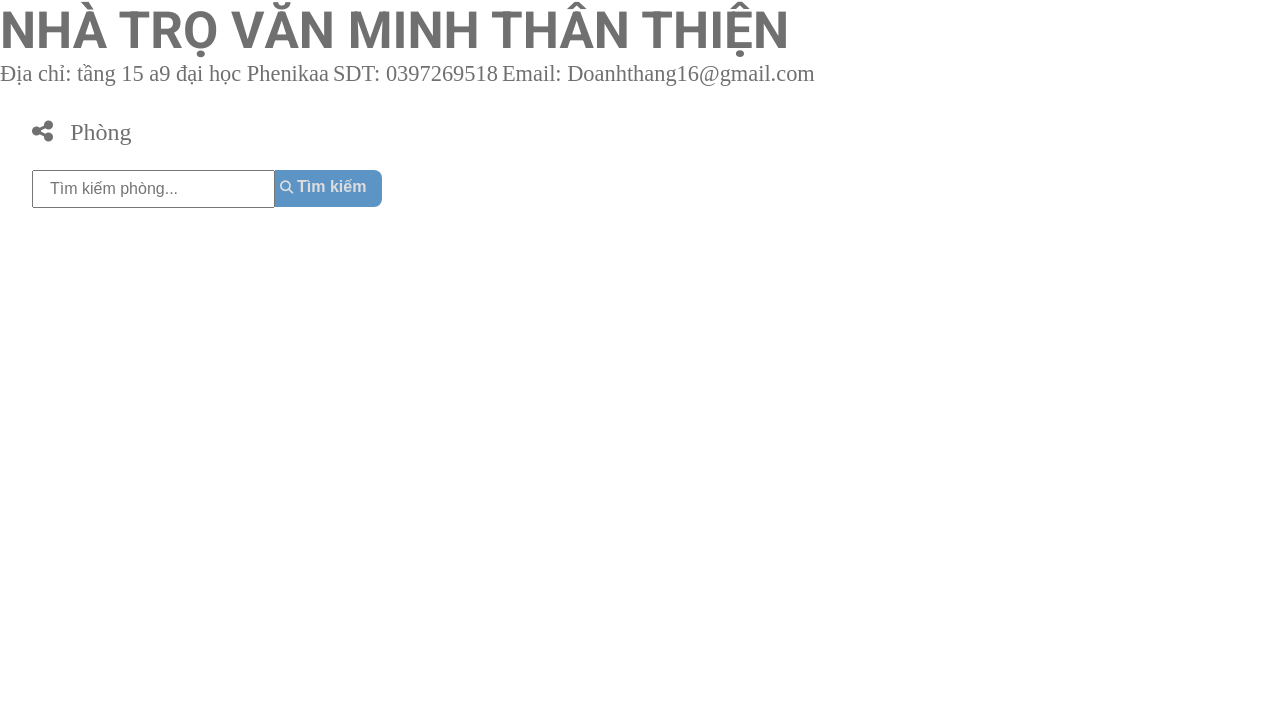
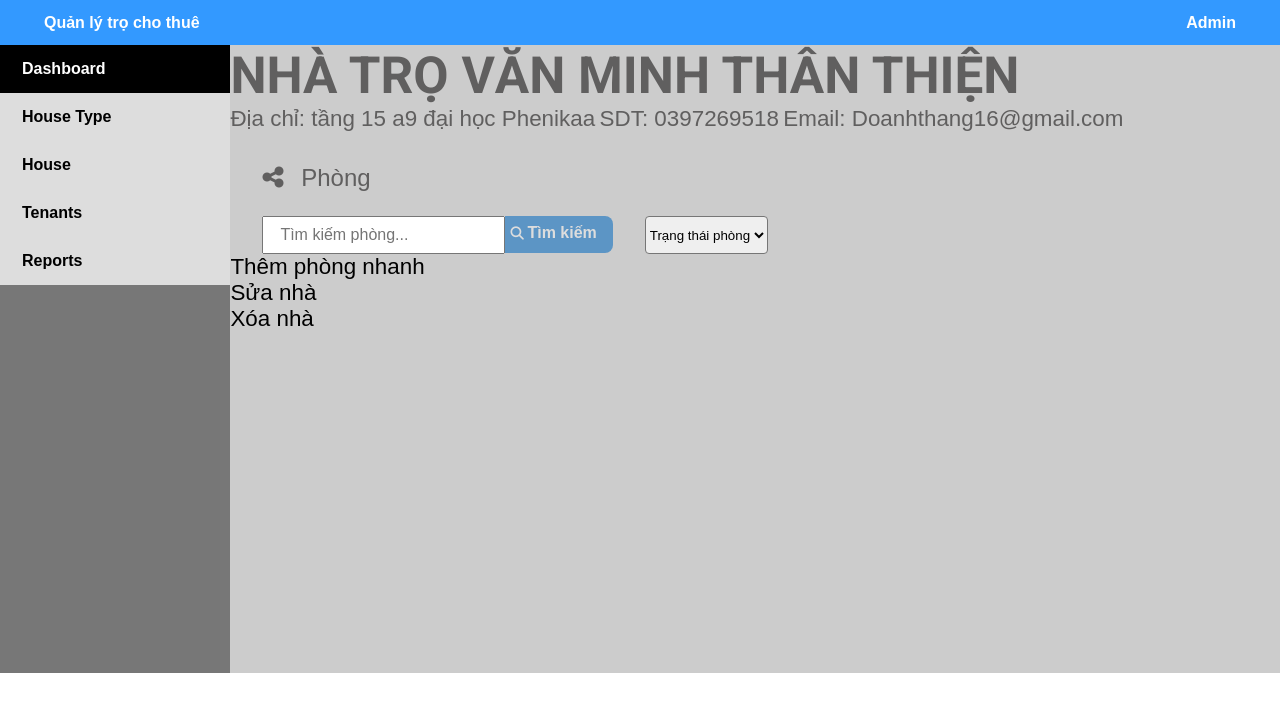
Before and after one commit to tranhoa2003/DACS_Nhom3, a PHP site: page /phong/index.html in a window 1280 px wide. Shown: the top 712 px of the page. Run offline with PHP 8.4, Linux system fonts and the light colour scheme; some web fonts are replaced.

Commit message:
update room

```diff
--- a/DACS/phong/index.html
+++ b/DACS/phong/index.html
@@ -14,8 +14,27 @@
     />
   </head>
   <body>
+    <div id="header">
+      <div class="header_1">
+        <div class="header_left">Quản lý trọ cho thuê</div>
+        <div class="header_right">
+          <p>Admin</p>
+        </div>
+      </div>
+    </div>
+    <div class="main">
+      <div class="main_left">
+        <a class="content1" href="">Dashboard</a>
+        <a href="">House Type</a>
+        <a href="">House</a>
+        <a href="">Tenants</a>
+        <a href="">Reports</a>
+      </div>
+      <div class="main_right">
         <h1>NHÀ TRỌ VĂN MINH THÂN THIỆN</h1>
-    <span class="heading-address">Địa chỉ: tầng 15 a9 đại học Phenikaa</span>
+        <span class="heading-address"
+          >Địa chỉ: tầng 15 a9 đại học Phenikaa</span
+        >
         <span class="heading-phone">SDT: 0397269518</span>
         <span class="heading-email">Email: Doanhthang16@gmail.com</span>
         <div class="body-main">
@@ -24,15 +43,27 @@
             <span>Phòng</span>
           </div>
           <div class="body_search">
-        <div class="bar_search">
+            <form class="bar_search">
               <div class="ip_btn">
-            <input type="text" placeholder="Tìm kiếm phòng..." />
+                <input id="btn_search" type="text" placeholder="Tìm kiếm phòng..." required>
               </div>
               <div class="btn_sear">
-            <button id="btn_search">
+                <button id="btn_search" >
                   <i class="fa-solid fa-magnifying-glass"></i>
-              <span class="btn_search">Tìm kiếm</span>
+                  <span id="btn_search" class="btn_search">Tìm kiếm</span>
                 </button>
+              </div>
+              <select class="room_status">
+                <option value="roomStatus">Trạng thái phòng</option>
+                <option value="rented">Đã cho thuê</option>
+                <option value="norent">Chưa cho thuê</option>
+              </select>
+            </form>
+          </div>
+          <div class="option_setting">
+            <div class="add_room">Thêm phòng nhanh</div>
+            <div class="setting_house">Sửa nhà</div>
+            <div class="delete_house">Xóa nhà</div>
           </div>
         </div>
       </div>
--- a/DACS/phong/style.css
+++ b/DACS/phong/style.css
@@ -43,6 +43,7 @@ span , .body-main{
     font-size: 1rem;
 
 }
+
 .bar_search .btn_sear button {
     padding: 0.5rem 1rem 11px 5px;
     border: none;
@@ -52,3 +53,120 @@ span , .body-main{
     font-weight: 600;
 
 }
+.room_status{
+    margin-left: 2rem;
+    border-radius: 4px;
+}
+
+/* Start title */
+*{
+    margin: 0;
+    padding: 0;
+    box-sizing: border-box;
+    font-family: Arial, Helvetica, sans-serif;
+}
+#header{
+    background-color: #3399FF;
+    width: 100%;
+    height: 45px
+}
+.header_1{
+    display: flex;
+}
+.header_left{
+    font-size: 16px;
+    font-weight: bold;
+    color: white;
+    padding: 14px 0 14px 44px;
+    position: relative;
+}
+.header_right{
+    position: absolute;
+    right: 0;
+    padding: 14px 44px 14px 0px;
+    font-size: 16px;
+    font-weight: bold;
+    color: white;
+}
+.main{
+    display: flex;
+    background-color: #CCCCCC;
+}
+
+.main_left{
+    width: 18%;
+    background-color: #777777;
+    height: 628px;
+    position: relative;
+}
+.main_left a {
+    display: block;
+    text-decoration: none; /* Xóa gạch chân dưới liên kết */
+    padding: 15px 22px;
+    background-color: #DDDDDD;
+    color: black;
+    font-weight: bold;
+}
+.main_left .content1 {
+    background-color: black;
+    color: white;
+}
+
+.main_left a:hover{
+    background-color: black;
+    color: white;
+}
+
+.main_manager{
+    position: absolute;
+    width: 77%;
+    height: 40%;
+    background-color: #EEEEEE;
+    left: 21%;
+    top: 10%;
+}
+.main_manager_frame{
+    width: 96%;
+    height: 88%;
+    margin: 15px 20px;
+}
+
+.main_manager_frame>p{
+    border-bottom: 1px solid #DDDDDD;
+    padding: 10px 0;
+}
+.main_manager_bottom{
+    display: flex;
+}
+.main_content{
+    border: 1px solid #3399FF;
+    width: 300px;
+    height: 155px;
+    margin: 15px 20px;
+    border-radius: 3px;
+}
+.main_content1{
+    background-color: #3399FF;
+    width: 298px;
+    height: 120px;
+    border-radius: 3px 3px 0 0;
+}
+.main_content1 p{
+    padding: 49px;
+    color: white;
+    font-weight: bold;
+    font-size: 18px;
+}
+.main_content2 p{
+    padding-left: 255px;
+    padding-top: 5px;
+}
+a{
+    text-decoration: none;
+    color: black;
+    font-weight: bold;
+}
+
+
+
+/* ENd title */
```
Lines whose indentation alone changed are shown as unchanged.
